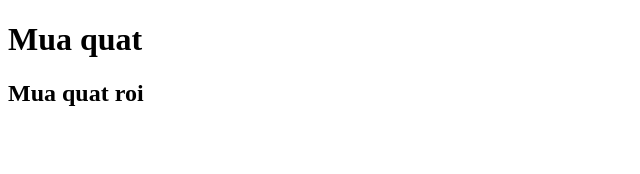
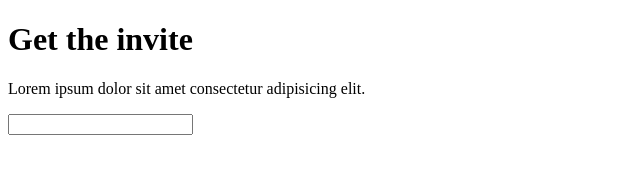
Before and after one commit to Mlogg27/f8_fullstack_k6, a plain HTML site: page Day_01/index.html in a window 1280 px wide. Shown: the whole page, without its empty margins (0-640 px from the left). Drawn offline with Linux system fonts and the light colour scheme.

Commit message:
Nop Bai tap buoi 1 bai 1

```diff
--- a/Day_01/index.html
+++ b/Day_01/index.html
@@ -6,7 +6,8 @@
     <title>Document</title>
   </head>
   <body>
-    <h1>Mua quat</h1>
-    <h2>Mua quat roi</h2>
+    <h1>Get the invite</h1>
+    <p>Lorem ipsum dolor sit amet consectetur adipisicing elit.</p>
+    <input Enter Email />
   </body>
 </html>
```
